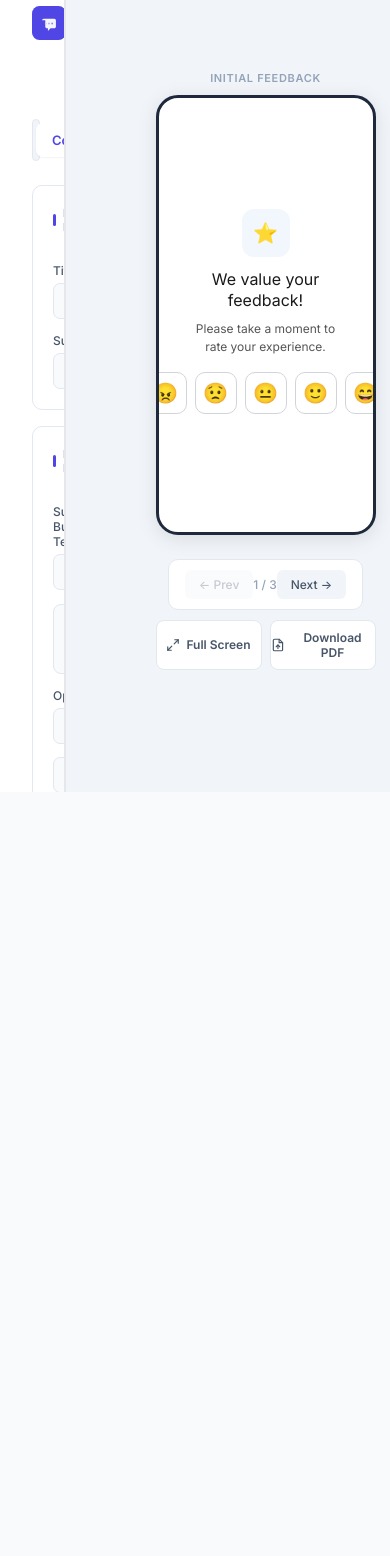
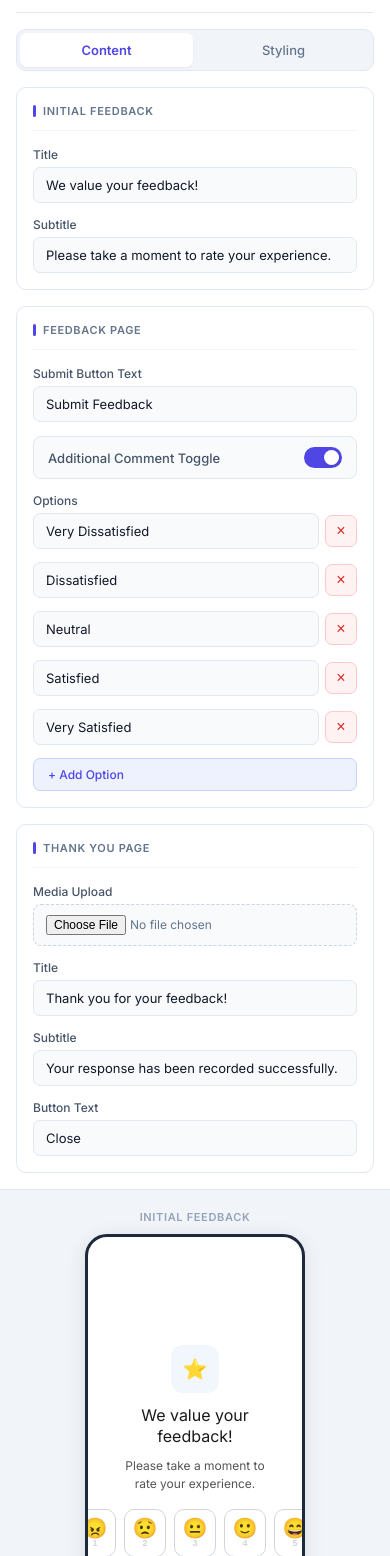
Before and after one commit to jprem97/Campaign_Builder_97, a React (Vite) app: page /builder in a window 390 px wide. Shown: the part 52-1608 px from the top of the page. Before the commit the page ends 844 px from the top, so only its background shows below. Built offline with nearby package versions, Linux system fonts and the light colour scheme.

Commit message:
feat: add rating numbers, responsive layout, lottie support, and README

```diff
--- a/package.json
+++ b/package.json
@@ -10,6 +10,7 @@
     "preview": "vite preview"
   },
   "dependencies": {
+    "@lottiefiles/dotlottie-react": "^0.19.4",
     "html2canvas": "^1.4.1",
     "jspdf": "^4.2.1",
     "lucide-react": "^1.20.0",
--- a/src/App.css
+++ b/src/App.css
@@ -422,3 +422,56 @@ body {
 .styling-tab .section h3 {
   color: #4f46e5;
 }
+
+/* ── Responsive ──────────────────────────────────── */
+
+@media (max-width: 900px) {
+  .app {
+    flex-direction: column;
+    height: auto;
+    min-height: 100vh;
+  }
+
+  .left-panel {
+    width: 100%;
+    border-right: none;
+    border-bottom: 1px solid #e5e7eb;
+    padding: 20px 24px;
+    max-height: none;
+  }
+
+  .right-panel {
+    width: 100%;
+    min-width: 0;
+    border-left: none;
+    padding: 24px 16px;
+    min-height: auto;
+  }
+}
+
+@media (max-width: 600px) {
+  .left-panel {
+    padding: 16px;
+  }
+
+  .right-panel {
+    padding: 20px 12px;
+  }
+
+  .app-header {
+    margin-bottom: 16px;
+    padding-bottom: 14px;
+  }
+
+  .title-group h1 {
+    font-size: 15px;
+  }
+
+  .tabs {
+    margin-bottom: 16px;
+  }
+
+  .section {
+    padding: 16px;
+  }
+}
--- a/src/components/MobilePreview.jsx
+++ b/src/components/MobilePreview.jsx
@@ -1,5 +1,6 @@
 import { useState, useEffect, useRef } from "react";
 import { createRoot } from "react-dom/client";
+import { DotLottieReact } from "@lottiefiles/dotlottie-react";
 import Rating from "./Rating";
 import html2canvas from "html2canvas";
 import jsPDF from "jspdf";
@@ -178,6 +179,7 @@ function ThankYouMedia({ styling }) {
 
 function ThankYouScreen({ config, styling }) {
   const [mediaUrl, setMediaUrl] = useState(null);
+  const isLottie = config.thankYouPage.media?.name?.endsWith(".json");
 
   useEffect(() => {
     if (config.thankYouPage.media) {
@@ -241,6 +243,18 @@ function ThankYouScreen({ config, styling }) {
         }}
       >
         {mediaUrl ? (
+          isLottie ? (
+            <DotLottieReact
+              src={mediaUrl}
+              style={{
+                maxWidth: "80%",
+                maxHeight: "120px",
+                borderRadius: styling.borderRadius,
+              }}
+              autoplay
+              loop
+            />
+          ) : (
             <img
               src={mediaUrl}
               alt="Uploaded media"
@@ -253,6 +267,7 @@ function ThankYouScreen({ config, styling }) {
                 border: "1px solid #e5e7eb",
               }}
             />
+          )
         ) : (
           <ThankYouMedia styling={styling} />
         )}
--- a/src/components/Rating.jsx
+++ b/src/components/Rating.jsx
@@ -20,19 +20,32 @@ export default function Rating({ styling, onChange }) {
             onClick={() => handleSelect(i)}
             style={{
               width: "42px",
-              height: "42px",
+              height: "48px",
               fontSize: "20px",
               display: "flex",
+              flexDirection: "column",
               alignItems: "center",
               justifyContent: "center",
+              gap: "1px",
               border: `1.5px solid ${isActive ? styling.selectedRatingColor : styling.unselectedRatingColor}`,
               borderRadius: "10px",
               background: isActive ? styling.selectedRatingColor + "10" : "#ffffff",
               cursor: "pointer",
               transition: "all 0.12s ease",
+              padding: 0,
             }}
           >
-            {emoji}
+            <span style={{ lineHeight: 1 }}>{emoji}</span>
+            <span
+              style={{
+                fontSize: "9px",
+                fontWeight: 600,
+                color: isActive ? styling.selectedRatingColor : styling.unselectedRatingColor,
+                lineHeight: 1,
+              }}
+            >
+              {i + 1}
+            </span>
           </button>
         );
       })}
```
Also changed, not shown: 2 other files (tests, documents, lock files or other folders). Lines whose indentation alone changed are shown as unchanged.
